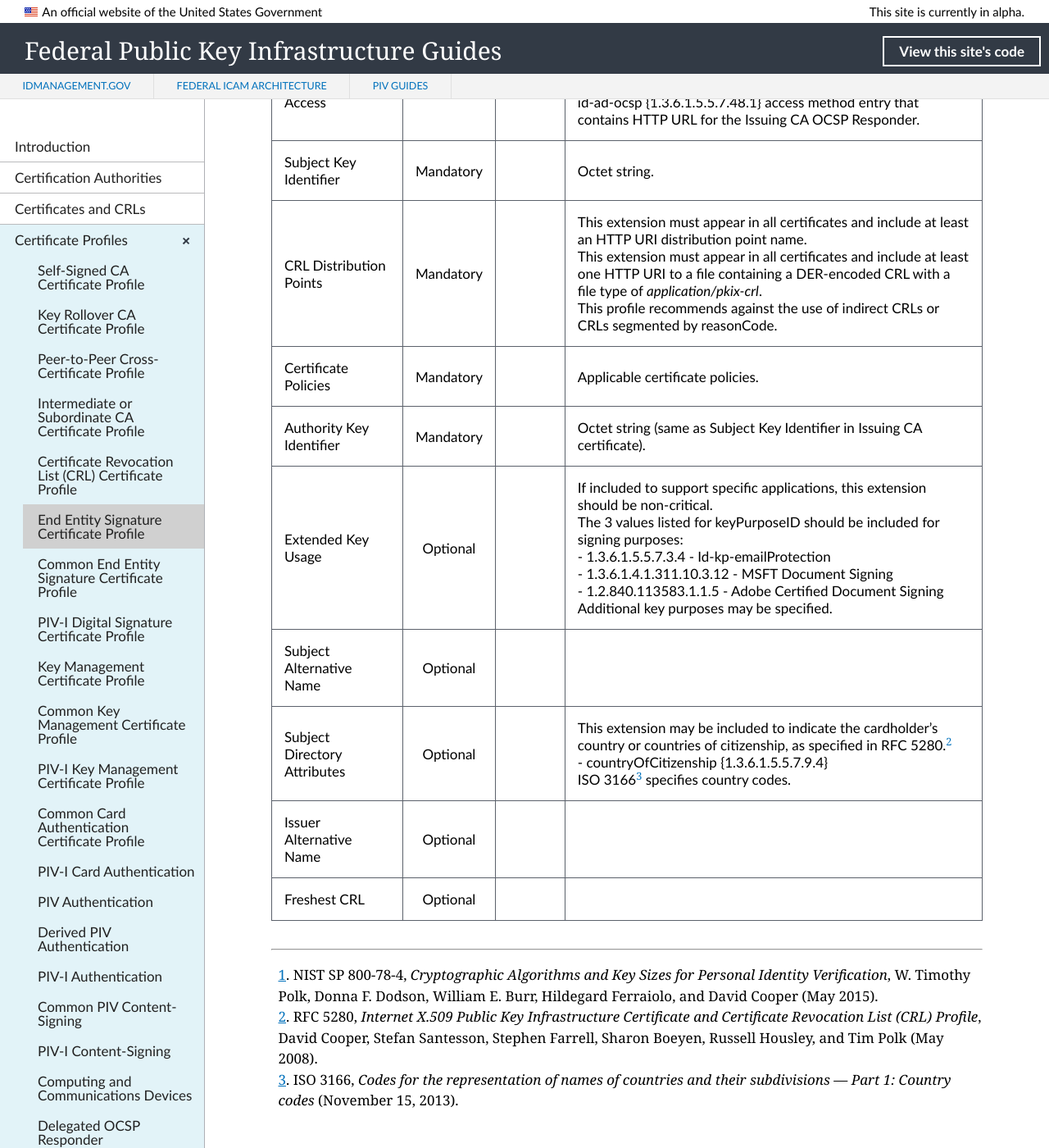
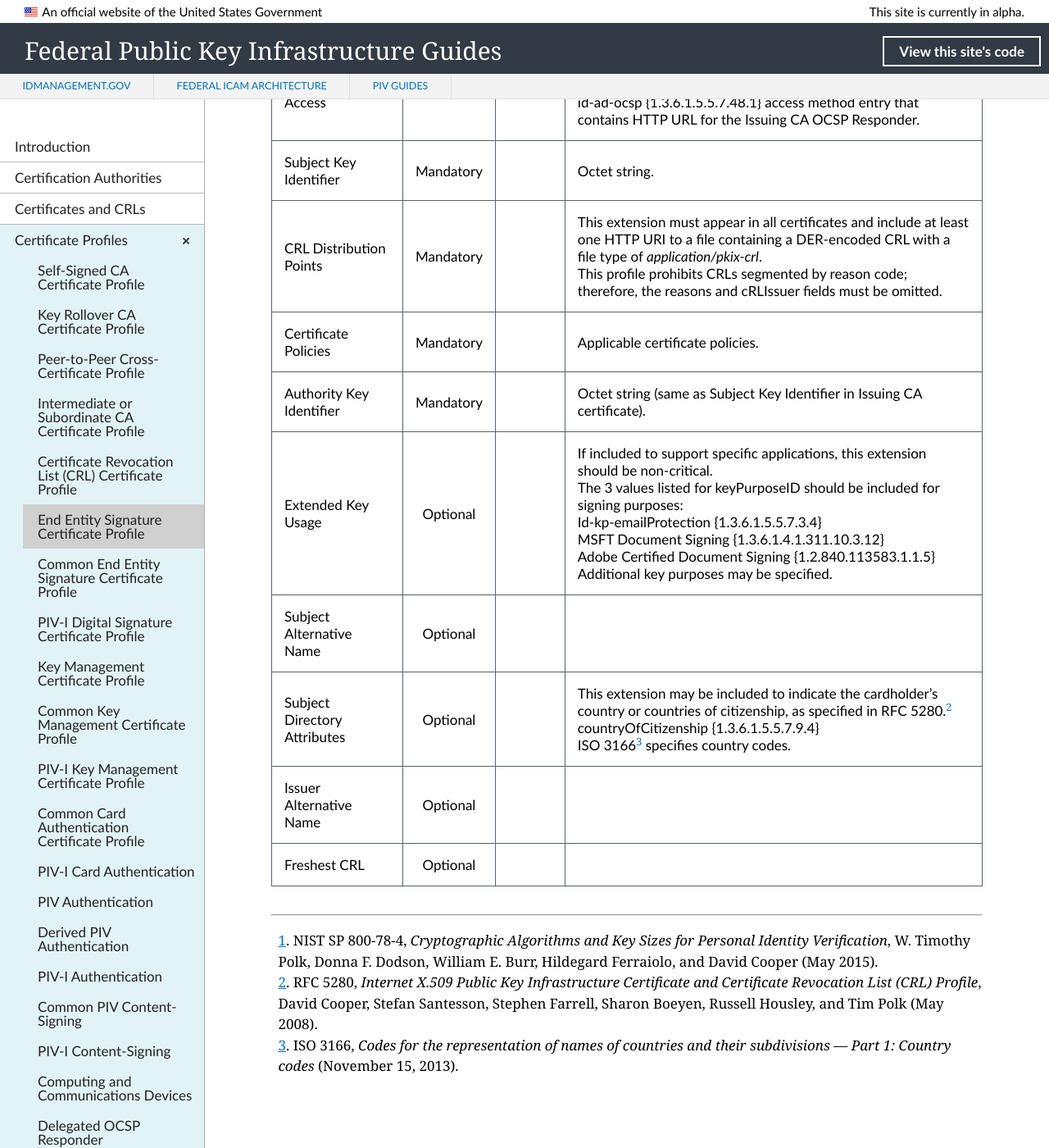
Before and after one commit to GSA/fpki-guides, a Jekyll site: the page built from _profiles/06_end_entity_sign.md, in a window 1280 px wide and 1400 px high, scrolled down 1287 px. Shown: the whole window at 82% size. Built offline with Jekyll 4.4.1, drawn with Linux system fonts in a browser that asks for light colours; nearby versions of some CDN libraries; library files that are not in the unit come from our copies; some of the changed text lies outside the part shown.

Commit message:
Update 06_end_entity_sign.md
Content and formatting

```diff
--- a/_profiles/06_end_entity_sign.md
+++ b/_profiles/06_end_entity_sign.md
@@ -21,12 +21,12 @@
 | Key Usage  | Mandatory | True |  digitalSignature<br>nonRepudiation |
 | Authority Information Access   | Mandatory  |  | id-ad-caIssuers {1.3.6.1.5.5.7.48.2} access method entry that contains HTTP URL for .p7c file containing certificates issued to Issuing CA.<br>id-ad-ocsp {1.3.6.1.5.5.7.48.1} access method entry that contains HTTP URL for the Issuing CA OCSP Responder. |
 | Subject Key Identifier   | Mandatory |  | Octet string.  |
-| CRL Distribution Points   | Mandatory |   |  This extension must appear in all certificates and include at least an HTTP URI distribution point name.<br>This extension must appear in all certificates and include at least one HTTP URI to a file containing a DER-encoded CRL with a file type of _application/pkix-crl_. <br>This profile recommends against the use of indirect CRLs or CRLs segmented by reasonCode. <!--Redundancy issue.-->|
+| CRL Distribution Points   | Mandatory |   |  This extension must appear in all certificates and include at least one HTTP URI to a file containing a DER-encoded CRL with a file type of _application/pkix-crl_. <br>This profile prohibits CRLs segmented by reason code; therefore, the reasons and cRLIssuer fields must be omitted. |
 | Certificate Policies   | Mandatory  |  | Applicable certificate policies. |
 | Authority Key Identifier   | Mandatory  |  | Octet string (same as Subject Key Identifier in Issuing CA certificate). |
-| Extended Key Usage   | Optional |  |  If included to support specific applications, this extension should be non-critical.<br>The 3 values listed for keyPurposeID should be included for signing purposes:<br>- 1.3.6.1.5.5.7.3.4 - Id-kp-emailProtection<br>- 1.3.6.1.4.1.311.10.3.12 - MSFT Document Signing<br>- 1.2.840.113583.1.1.5 - Adobe Certified Document Signing<br>Additional key purposes may be specified.  |
+| Extended Key Usage   | Optional |  |  If included to support specific applications, this extension should be non-critical.<br>The 3 values listed for keyPurposeID should be included for signing purposes:<br>Id-kp-emailProtection {1.3.6.1.5.5.7.3.4}<br>MSFT Document Signing {1.3.6.1.4.1.311.10.3.12}<br>Adobe Certified Document Signing {1.2.840.113583.1.1.5}<br>Additional key purposes may be specified.  |
 | Subject Alternative Name   | Optional  |  |   |
-| Subject Directory Attributes   | Optional  |  | This extension may be included to indicate the cardholder's country or countries of citizenship, as specified in RFC 5280.<sup>[2](#2)</sup> <br>- countryOfCitizenship {1.3.6.1.5.5.7.9.4}<br>ISO 3166<sup>[3](#3)</sup> specifies country codes. |
+| Subject Directory Attributes   | Optional  |  | This extension may be included to indicate the cardholder's country or countries of citizenship, as specified in RFC 5280.<sup>[2](#2)</sup> <br>countryOfCitizenship {1.3.6.1.5.5.7.9.4}<br>ISO 3166<sup>[3](#3)</sup> specifies country codes. |
 | Issuer Alternative Name   | Optional  |  |   |
 | Freshest CRL   | Optional  |  |   |
 
```
Also changed, not shown: other parts of _profiles/06_end_entity_sign.md (+2 -2 lines).
